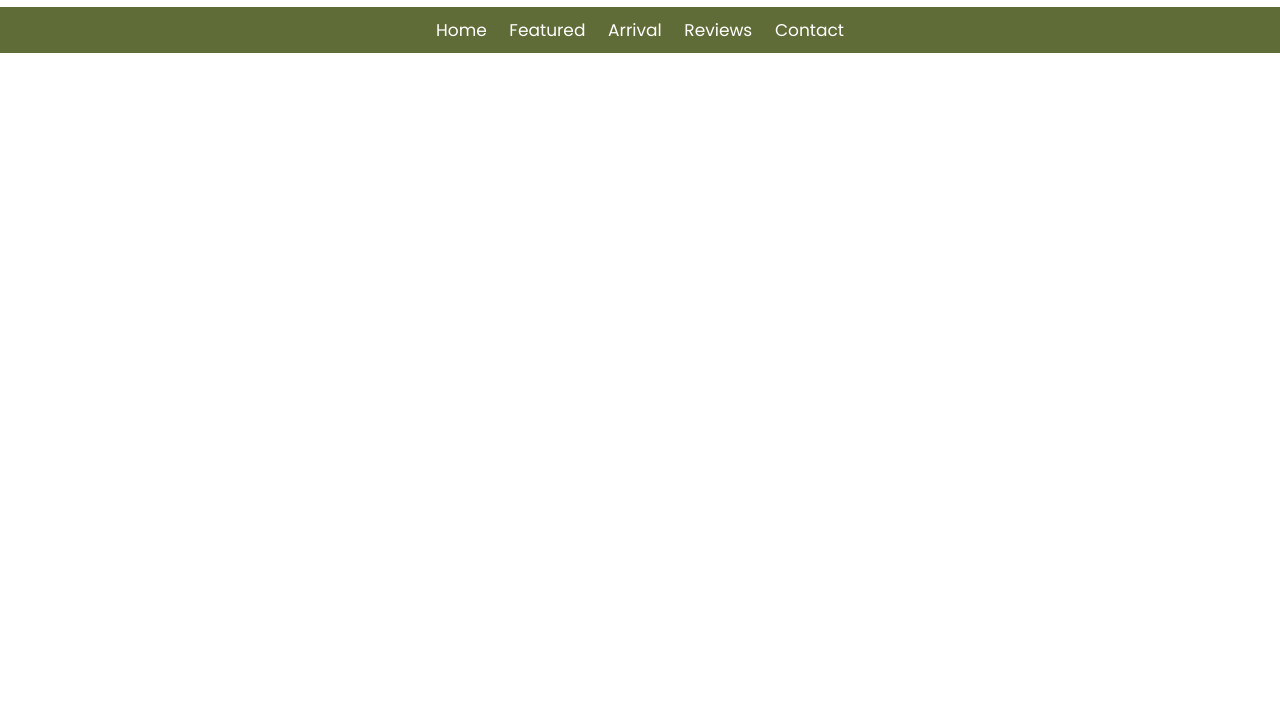
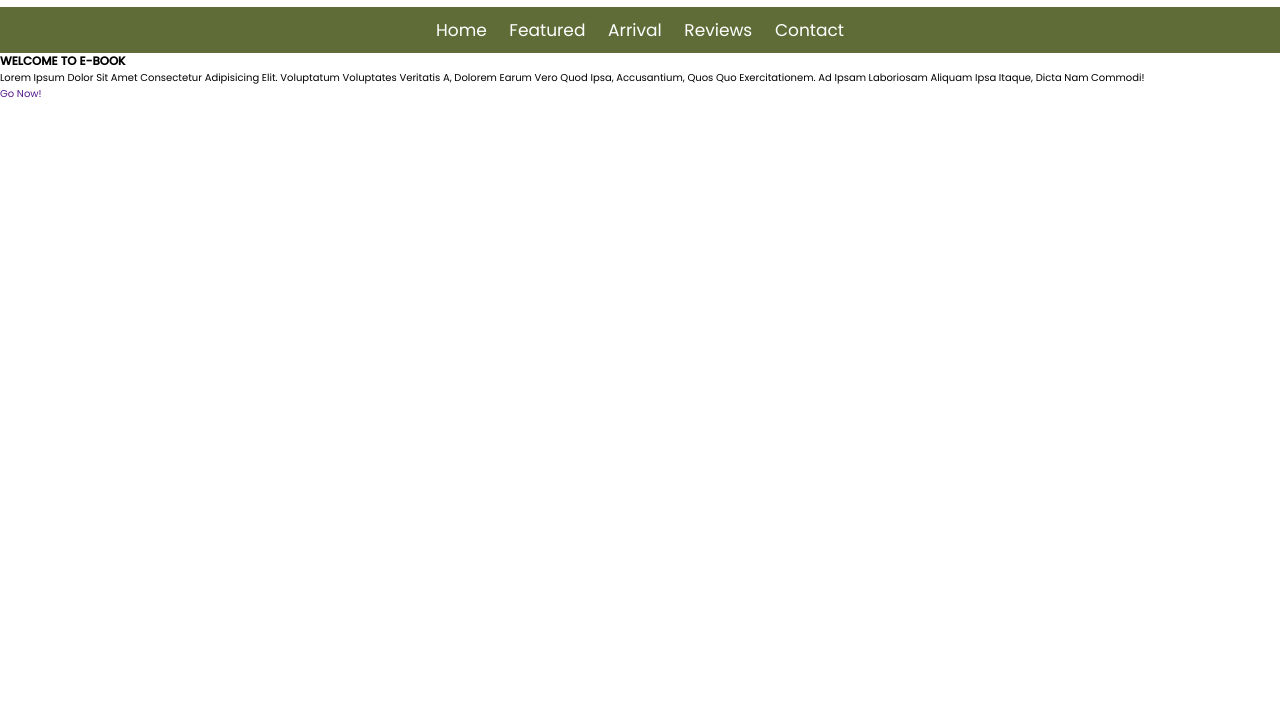
Before and after one commit to Muhthoriqas/E-BookStore, a plain HTML site: page index.html in a window 1280 px wide. Shown: the part 73-800 px from the top of the page. Drawn offline with Linux system fonts and the light colour scheme.

```diff
--- a/index.html
+++ b/index.html
@@ -61,5 +61,25 @@
       <a href="#reviews" class="fas fa-comments"></a>
       <a href="#blogs" class="fas fa-blog"></a>
     </div>
+
+    <!-- Home Section Start -->
+    <section class="home" id="home">
+      <div class="row">
+        <div class="content">
+          <h3>WELCOME TO E-BOOK</h3>
+          <p>
+            Lorem ipsum dolor sit amet consectetur adipisicing elit. Voluptatum
+            voluptates veritatis a, dolorem earum vero quod ipsa, accusantium,
+            quos quo exercitationem. Ad ipsam laboriosam aliquam ipsa itaque,
+            dicta nam commodi!
+          </p>
+          <a href="" class="btn">Go Now!</a>
+          <div class="books-slider">
+            <div class="wrapper"></div>
+          </div>
+        </div>
+      </div>
+    </section>
+    <!-- Home Section End -->
   </body>
 </html>
```
